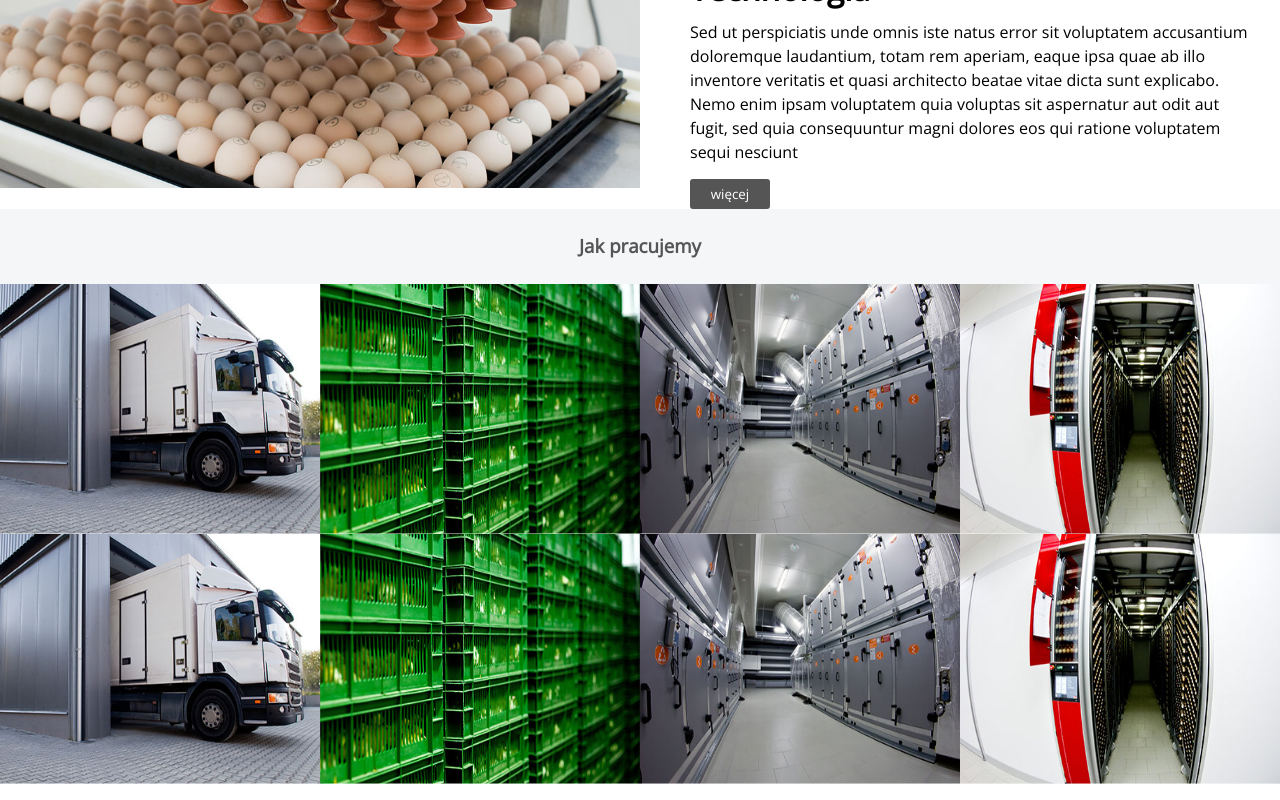
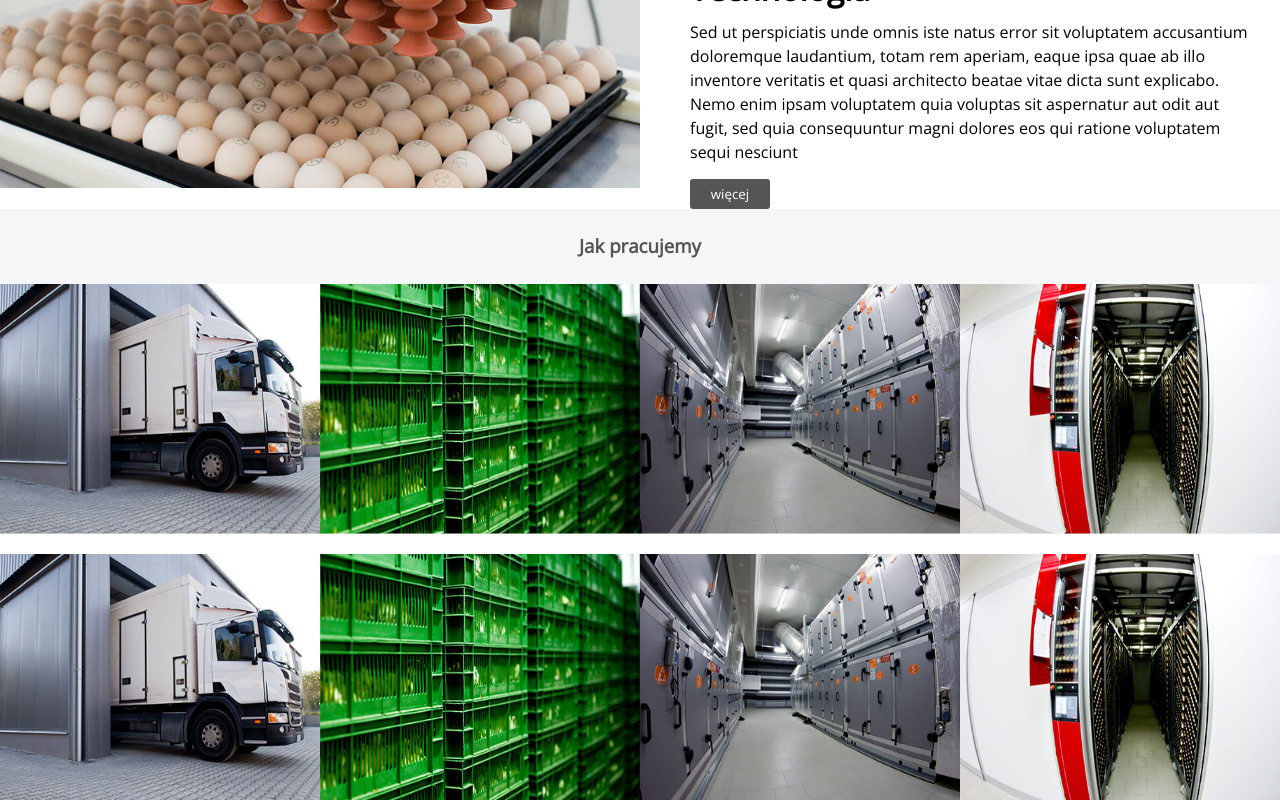
Before and after one commit to SchulzArtur/Eggs-2, a website: page index.html in a window 1280 px wide. Both pictures are taken after a click on the element "więcej zdjęć". Shown: the part 2679-3479 px from the top of the page. Drawn offline with nearby package versions, Linux system fonts and the light colour scheme; some packages are replaced by stand-ins of ours; a script that the page names is missing.

Commit message:
final update

```diff
--- a/css/style.css
+++ b/css/style.css
@@ -373,6 +373,10 @@ nav ul .dropdown:hover .dropbtn {
   font-weight: bold;
 }
 
+#gallery #myDIV {
+  padding-top: 20px;
+}
+
 footer {
   background-color: #707070;
 }
```
